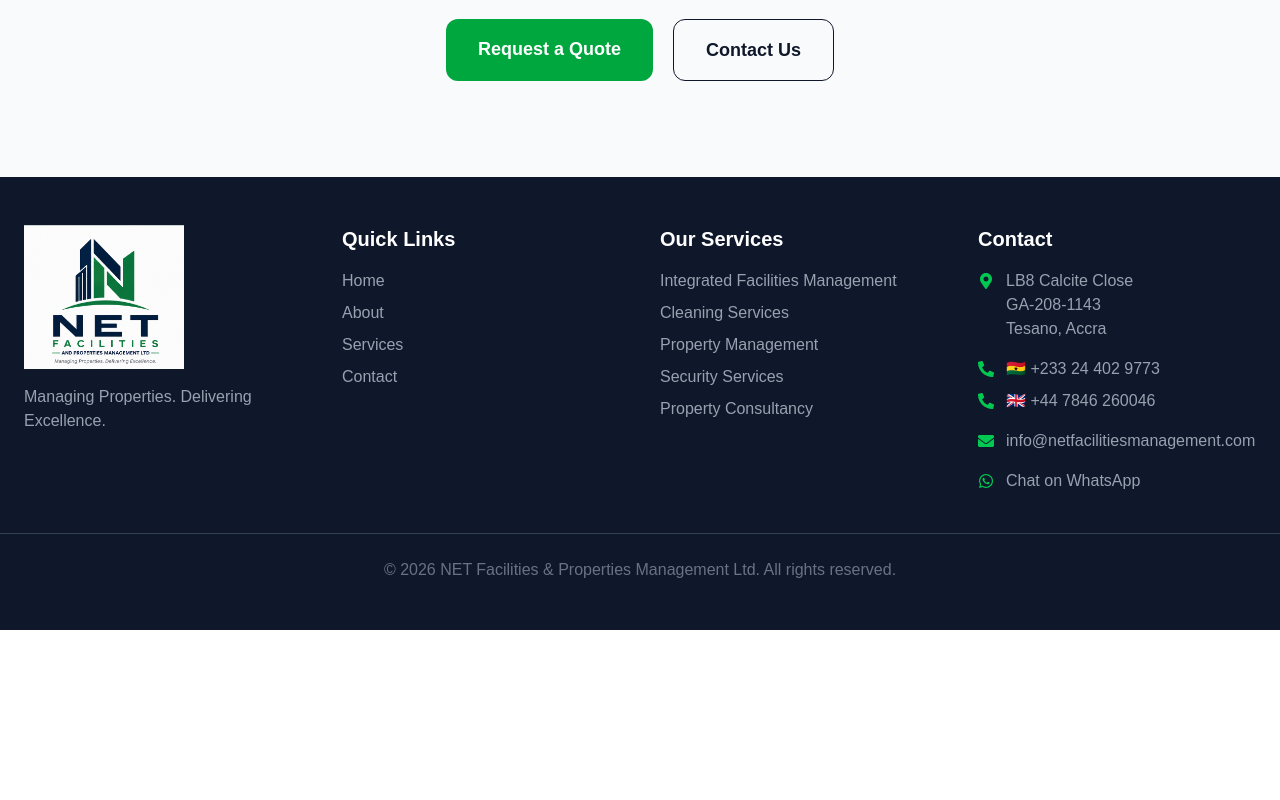
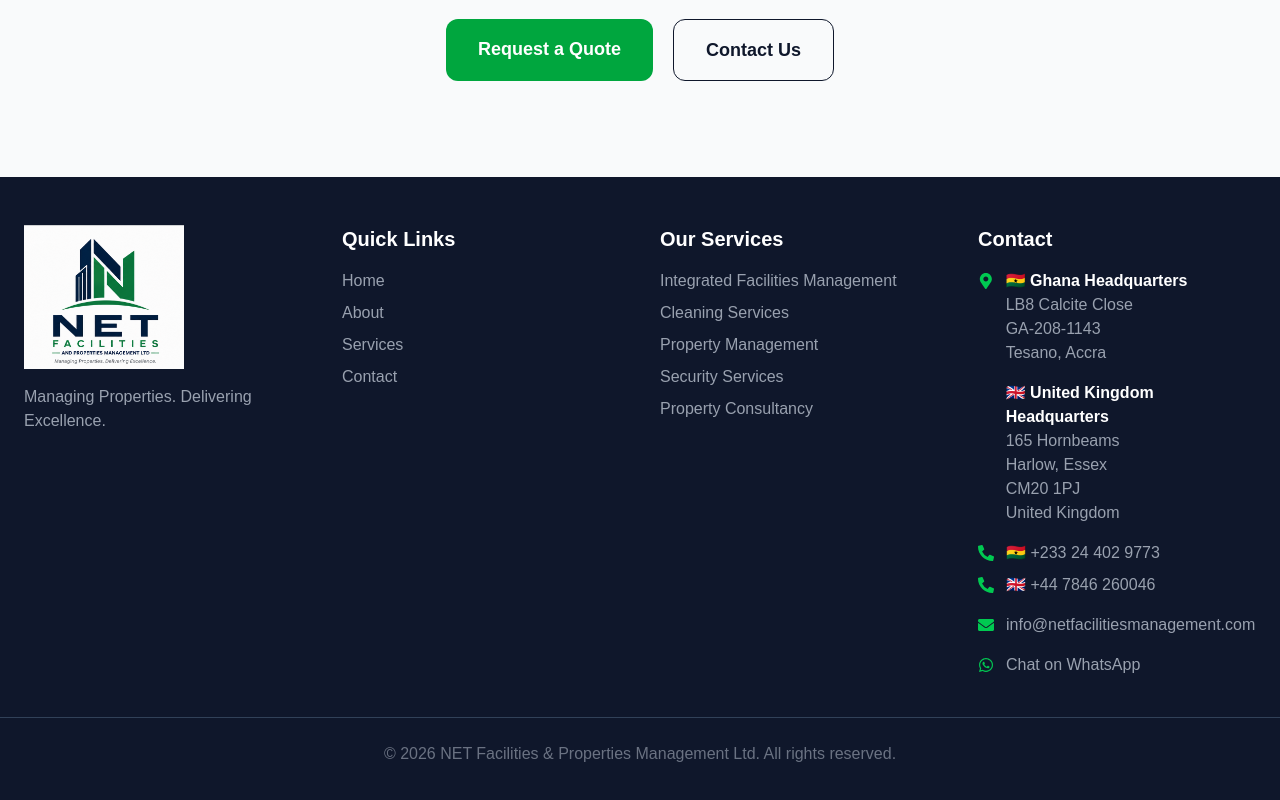
Before and after one commit to NetfacilitiesLtd/net-facilities, a Next.js app: page / in a window 1280 px wide. Shown: the part 5935-6735 px from the top of the page. Before the commit the page ends 6565 px from the top, so only its background shows below. Built offline with nearby package versions, Linux system fonts and the light colour scheme.

Commit message:
Add UK headquarters address to footer

```diff
--- a/components/Footer.tsx
+++ b/components/Footer.tsx
@@ -83,13 +83,26 @@ export default function Footer() {
   <div className="space-y-4 text-gray-400">
 
     <div className="flex items-start gap-3">
-      <FaMapMarkerAlt className="mt-1 text-green-500" />
-      <span>
-        LB8 Calcite Close<br />
-        GA-208-1143<br />
-        Tesano, Accra
-      </span>
+  <FaMapMarkerAlt className="mt-1 text-green-500" />
+  <div>
+    <p className="font-semibold text-white">🇬🇭 Ghana Headquarters</p>
+    <p>
+      LB8 Calcite Close<br />
+      GA-208-1143<br />
+      Tesano, Accra
+    </p>
+
+    <div className="mt-4">
+      <p className="font-semibold text-white">🇬🇧 United Kingdom Headquarters</p>
+      <p>
+        165 Hornbeams<br />
+        Harlow, Essex<br />
+        CM20 1PJ<br />
+        United Kingdom
+      </p>
     </div>
+  </div>
+</div>
 
     <div className="flex flex-col gap-2">
   <div className="flex items-center gap-3">
```
